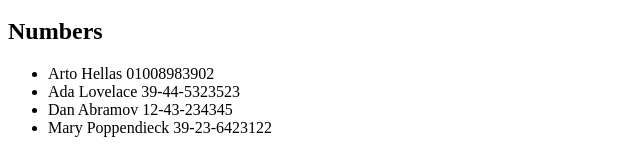
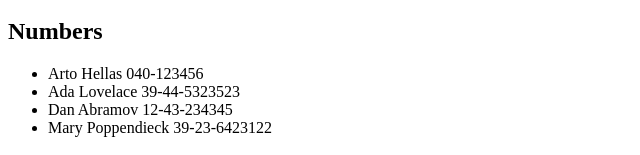
Before and after one commit to ABfathy/main-FSO, a React (Vite) app in the folder part-2/phoneBook/: page / in a window 1280 px wide. Shown: the part 309-464 px from the top of the page, without its empty margins (0-640 px from the left). Built offline with nearby package versions, Linux system fonts and the light colour scheme; data requests are answered from the project's data file.

Commit message:
finish Exercise 2.11

```diff
--- /dev/null
+++ b/part-2/phoneBook/db.json
@@ -0,0 +1,24 @@
+{
+  "persons":[
+    {
+      "name": "Arto Hellas",
+      "number": "040-123456",
+      "id": "1"
+    },
+    {
+      "name": "Ada Lovelace",
+      "number": "39-44-5323523",
+      "id": "2"
+    },
+    {
+      "name": "Dan Abramov",
+      "number": "12-43-234345",
+      "id": "3"
+    },
+    {
+      "name": "Mary Poppendieck",
+      "number": "39-23-6423122",
+      "id": "4"
+    }
+  ]
+}
--- a/part-2/phoneBook/package.json
+++ b/part-2/phoneBook/package.json
@@ -7,9 +7,11 @@
     "dev": "vite",
     "build": "vite build",
     "lint": "eslint .",
-    "preview": "vite preview"
+    "preview": "vite preview",
+    "server": "json-server -p3001 --watch db.json"
   },
   "dependencies": {
+    "axios": "^1.7.9",
     "react": "^18.3.1",
     "react-dom": "^18.3.1"
   },
@@ -23,6 +25,7 @@
     "eslint-plugin-react-hooks": "^5.0.0",
     "eslint-plugin-react-refresh": "^0.4.14",
     "globals": "^15.11.0",
+    "json-server": "^1.0.0-beta.3",
     "vite": "^5.4.10"
   }
 }
--- a/part-2/phoneBook/src/App.jsx
+++ b/part-2/phoneBook/src/App.jsx
@@ -1,7 +1,8 @@
-import { useState } from 'react'
+import { useState , useEffect } from 'react'
 import Search  from './Search.jsx'
 import DisplayAll from './DisplayAll.jsx'
 import Display from './Display.jsx'
+import axios from 'axios'
 
 
 const App = () => {
@@ -12,6 +13,15 @@
     { name: 'Dan Abramov', number: '12-43-234345' , id : '2' },
     { name: 'Mary Poppendieck', number: '39-23-6423122' , id : '3'}
   ])
+
+
+
+  const hook = () => {
+    axios.get('http://localhost:3001/persons')
+    .then(response => setPersons(response.data))
+  }
+
+  useEffect(hook,[]);
 
   return (
     <>
--- a/part-2/phoneBook/src/DisplayAll.jsx
+++ b/part-2/phoneBook/src/DisplayAll.jsx
@@ -1,10 +1,7 @@
 
 const DisplayAll = ({ persons }) => {
 
-    console.log(persons);
     return(
-
-
         <>
         <h2>Numbers</h2>
         <ul>
```
Also changed, not shown: 1 other file (tests, documents, lock files or other folders).
